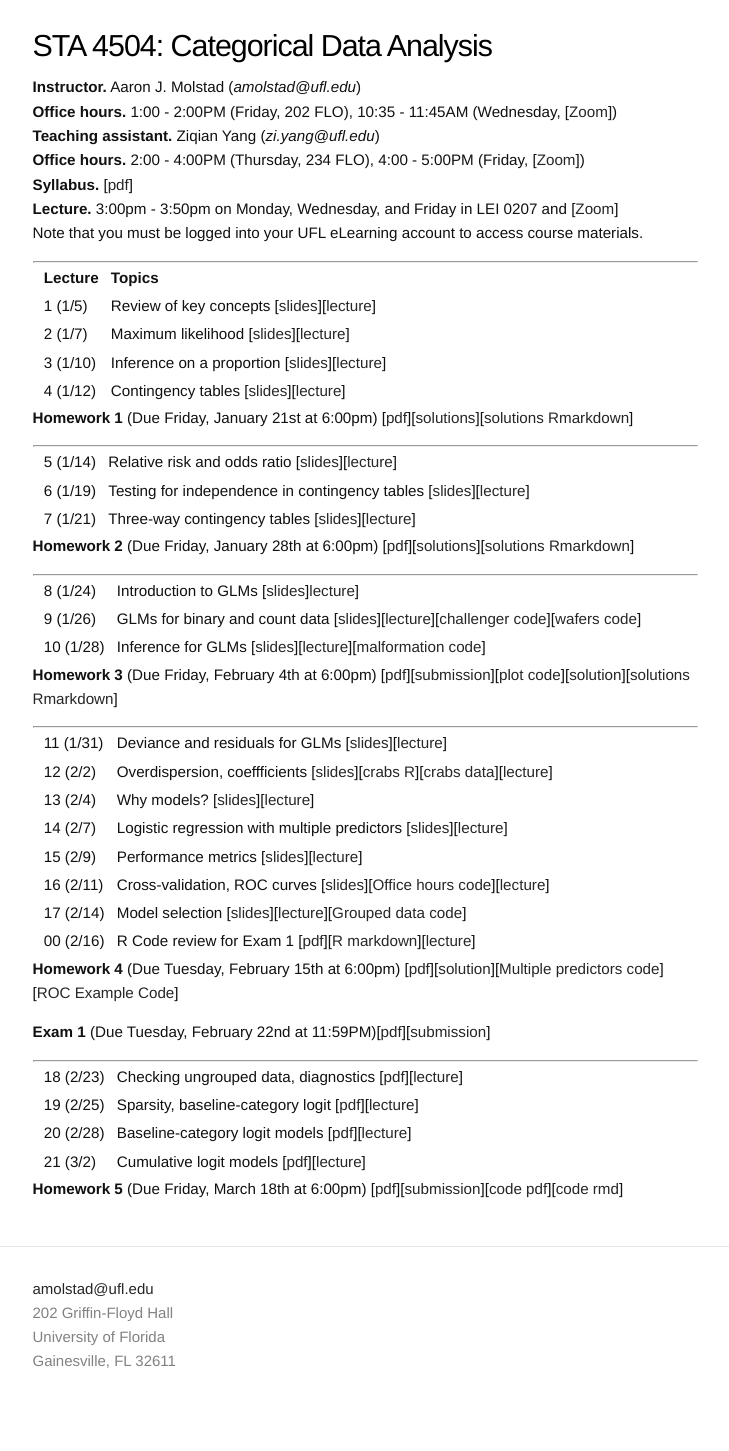
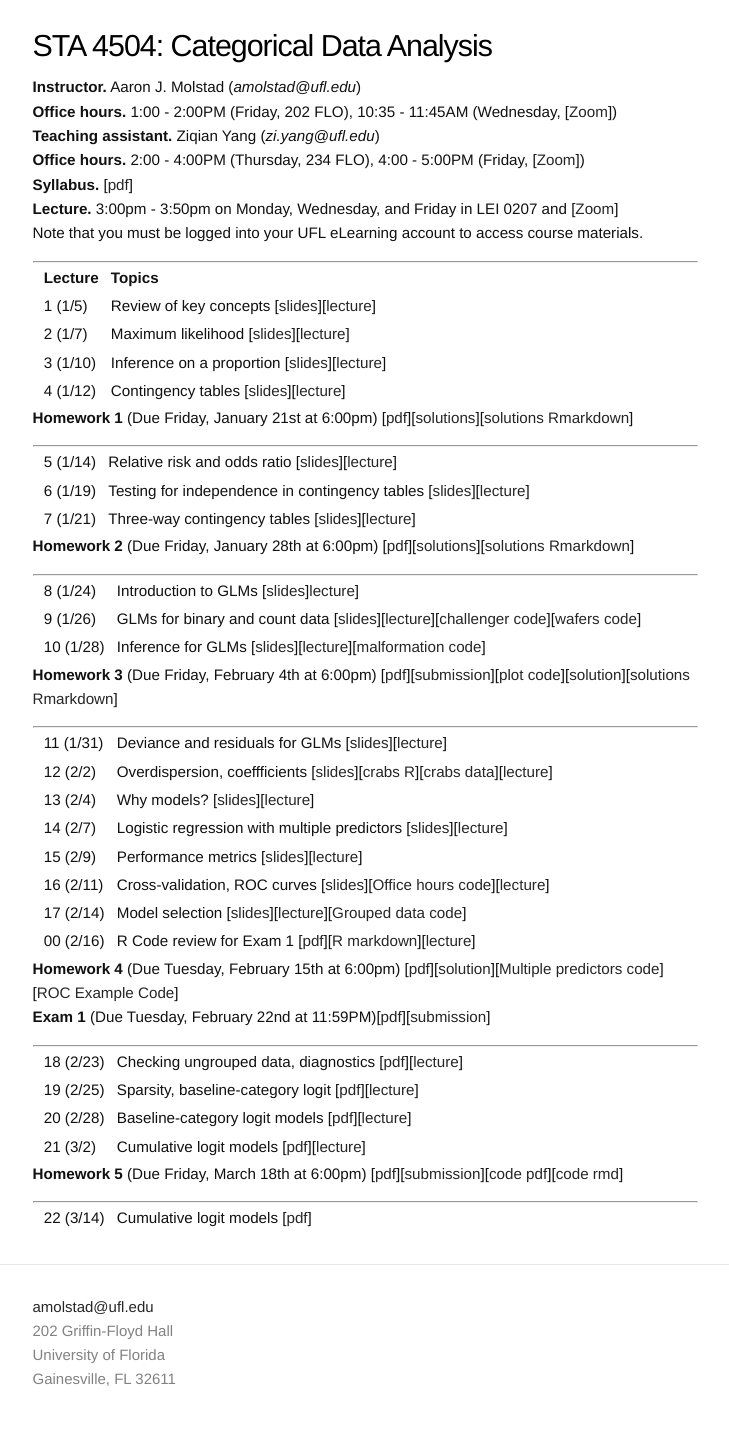
Before and after one commit to ajmolstad/ajmolstad.github.io, a Jekyll site: the page built from S22_STA4504.md, in a window 1280 px wide. Shown: the whole page, without its empty margins (275-1004 px from the left). Built offline with Jekyll 4.4.1, drawn with Linux system fonts in a browser that asks for light colours.

Commit message:
Update S22_STA4504.md

```diff
--- a/S22_STA4504.md
+++ b/S22_STA4504.md
@@ -52,8 +52,6 @@ Note that you must be logged into your UFL eLearning account to access course ma
 
 
 **Homework 4** (Due Tuesday, February 15th at 6:00pm) [[pdf](https://ufl.instructure.com/files/66415518/download?download_frd=1)][[solution](https://ufl.instructure.com/files/66702332/download?download_frd=1)][[Multiple predictors code](https://ufl.instructure.com/files/66537491/download?download_frd=1)][[ROC Example Code](https://ufl.instructure.com/files/66537489/download?download_frd=1)]
-
-
 **Exam 1** (Due Tuesday, February 22nd at 11:59PM)[[pdf](https://ufl.instructure.com/files/66719935/download?download_frd=1)][[submission](https://ufl.instructure.com/courses/449490/assignments/5136293)]
 
 -----------------
@@ -64,3 +62,7 @@ Note that you must be logged into your UFL eLearning account to access course ma
 || 21 (3/2) || Cumulative logit models [[pdf](https://ufl.instructure.com/files/67050013/download?download_frd=1)][[lecture](https://ufl.instructure.com/courses/449490/files?preview=67078633)]||
 
 **Homework 5** (Due Friday, March 18th at 6:00pm) [[pdf](https://ufl.instructure.com/files/66992584/download?download_frd=1)][[submission](https://ufl.instructure.com/courses/449490/assignments/5142025)][[code pdf](https://ufl.instructure.com/files/67078413/download?download_frd=1)][[code rmd](https://ufl.instructure.com/files/67078414/download?download_frd=1)]
+
+-----------------
+
+|| 22 (3/14) || Cumulative logit models [[pdf](https://ufl.instructure.com/files/67433919/download?download_frd=1)] ||
```
